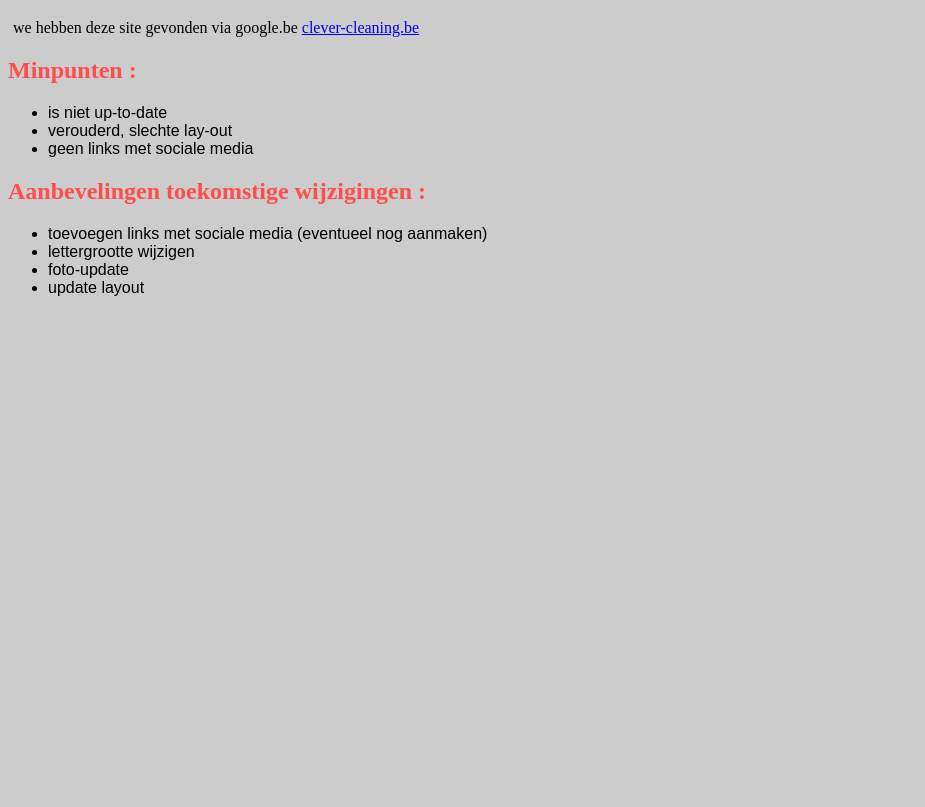
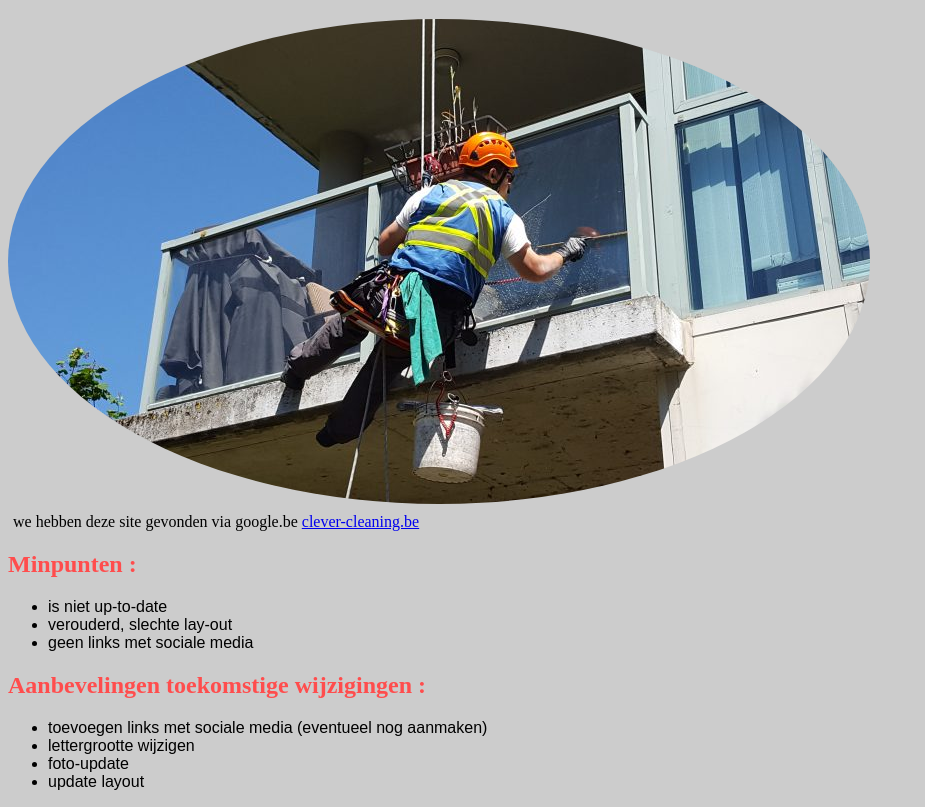
Before and after one commit to GiuseppeCagnazzo/markdown-warmup-html, a plain HTML site: page index.html in a window 1280 px wide. Shown: the part 61-868 px from the top of the page, without its empty margins (0-925 px from the left). Before the commit the page ends 800 px from the top, so only its background shows below. Drawn offline with Linux system fonts and the light colour scheme.

Commit message:
picture added

```diff
--- a/index.html
+++ b/index.html
@@ -8,6 +8,8 @@
 <body>
 
   <h1>Websiteanalyse</h1>
+
+  <img src="images/windowcl.jpg" alt="Window Cleaning">
 
   <p>we hebben deze site gevonden via google.be
   <a href="http://www.clever-cleaning.be/clever_cleaning_welkom.html">clever-cleaning.be</a></p>
--- a/style.css
+++ b/style.css
@@ -1,3 +1,11 @@
+/*
+
+*{
+  outline: 1px dashed red;
+}
+
+*/
+
 body {
   background-color: #ccc;
 }
@@ -7,6 +15,10 @@ h1 {
 
 h2 {
   color:  #ff4d4d;
+}
+
+img {
+    border-radius: 50%;
 }
 
 p {
```
Also changed, not shown: images/bg-1.jpg (added), images/window-cleaning.jpg (added), images/windowcl.jpg (added).
